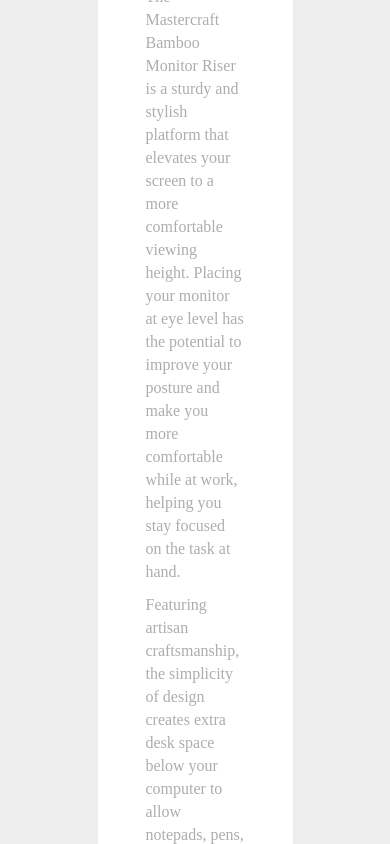
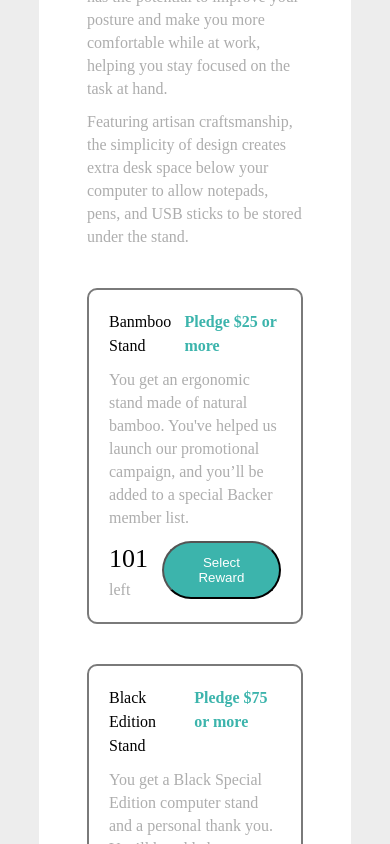
Before and after one commit to collerhatguy/crowd-funding-frontend-mentor-3, a React (Create React App) app: page / in a window 390 px wide. Shown: the part 1156-2000 px from the top of the page. Built offline with nearby package versions, Linux system fonts and the light colour scheme; the HTML template or start-up script is replaced by a standard one.

Commit message:
did a big improvement on the media queries

```diff
--- a/src/styles/App.css
+++ b/src/styles/App.css
@@ -272,12 +272,8 @@
 }
 
 @media only screen and (max-width: 375px) {
-  .title-card {
-    padding-left: 0px;
-  }
   .title-card button:first-child {
     padding: 1.2rem;
-    margin-left: 0px;
   }
 }
 
@@ -373,10 +369,10 @@
 .item-card {
   width: 95%;
   border: #7a7a7a solid 2px;
-  border-radius: 10px;
-  padding: 40px;
-  margin: 0px auto;
-  margin-top: 40px;
+  border-radius: 1rem;
+  padding: 4rem;
+  margin: 0 auto;
+  margin-top: 4rem;
 }
 
 .item-card .item-header, .item-card .item-bottom {
@@ -429,6 +425,13 @@
 
 .item-card button:hover {
   background-color: #147b74;
+}
+
+@media only screen and (max-width: 700px) {
+  .item-card {
+    width: 100%;
+    padding: 2rem;
+  }
 }
 
 .selection-modal {
@@ -636,13 +639,16 @@
   color: white;
 }
 
+@media only screen and (max-width: 700px) {
+  .title-card, .stat-card, .project-card, .selection-modal, .success-modal {
+    width: 80%;
+  }
+}
+
 @media only screen and (max-width: 375px) {
   .title-card, .stat-card, .project-card {
-    min-width: -webkit-fit-content;
-    min-width: -moz-fit-content;
-    min-width: fit-content;
-    margin: 0px auto;
-    border-radius: 0px;
+    width: 95%;
+    margin: 1rem auto;
   }
   .selection-modal, .success-modal {
     width: -webkit-fit-content;
--- a/src/styles/_project-card.scss
+++ b/src/styles/_project-card.scss
@@ -12,10 +12,10 @@
 .item-card {
     width: 95%;
     border:hsl(0, 0%, 48%) solid 2px;
-    border-radius: 10px;
-    padding: 40px;
-    margin: 0px auto;
-    margin-top: 40px;
+    border-radius: 1rem;
+    padding: 4rem;
+    margin: 0 auto;
+    margin-top: 4rem;
     .item-header, .item-bottom {
         width: 100%;
         display: flex;
@@ -42,3 +42,10 @@
         @include button1();
     }
 }
+
+@media only screen and (max-width: 700px) {
+    .item-card {
+        width: 100%;
+        padding: 2rem;
+    }
+}
--- a/src/styles/_title-card.scss
+++ b/src/styles/_title-card.scss
@@ -63,10 +63,8 @@
 }
 @media only screen and (max-width: 375px) {
     .title-card {
-        padding-left: 0px;
         button:first-child {
             padding: 1.2rem;
-            margin-left: 0px;
         }
         button:last-child {
         }
```
Also changed, not shown: src/styles/App.scss (+7 -3 lines), 1 other file (tests, documents, lock files or other folders).
